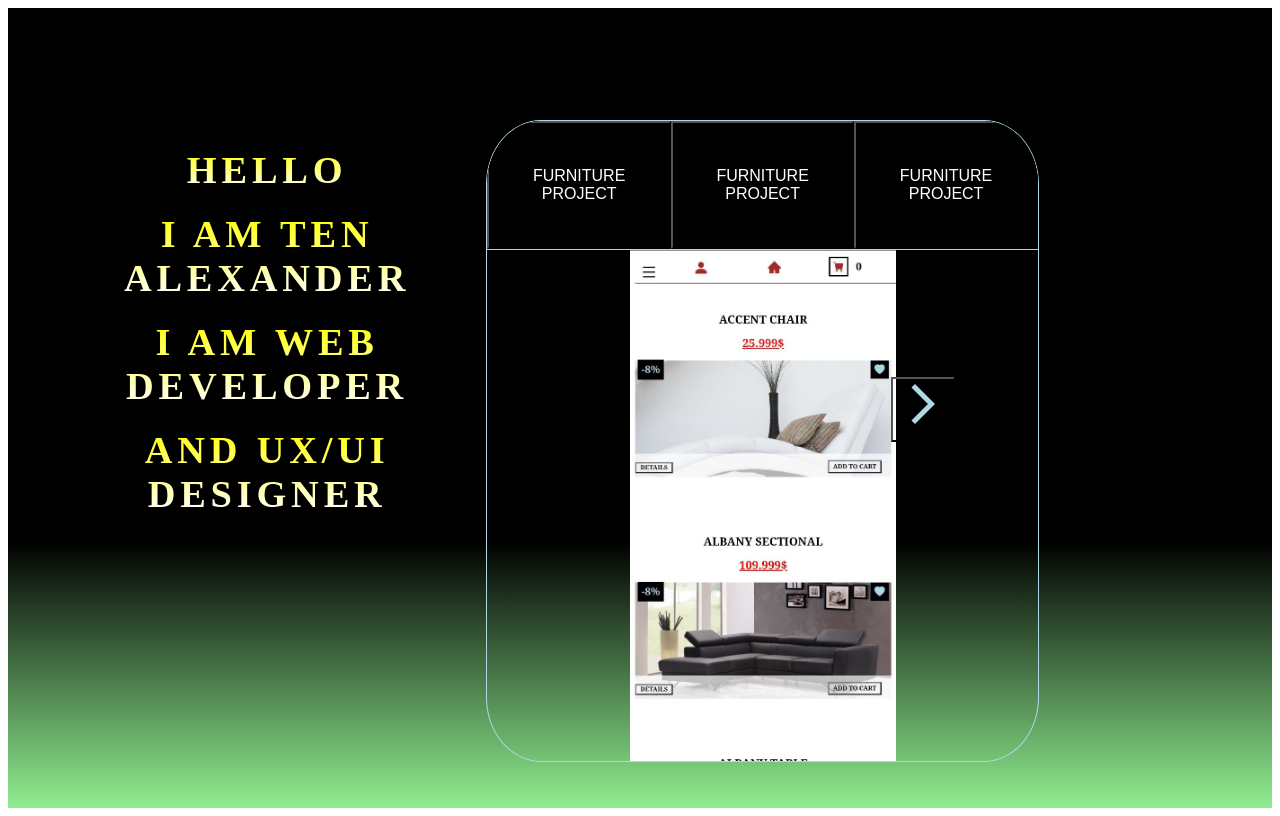
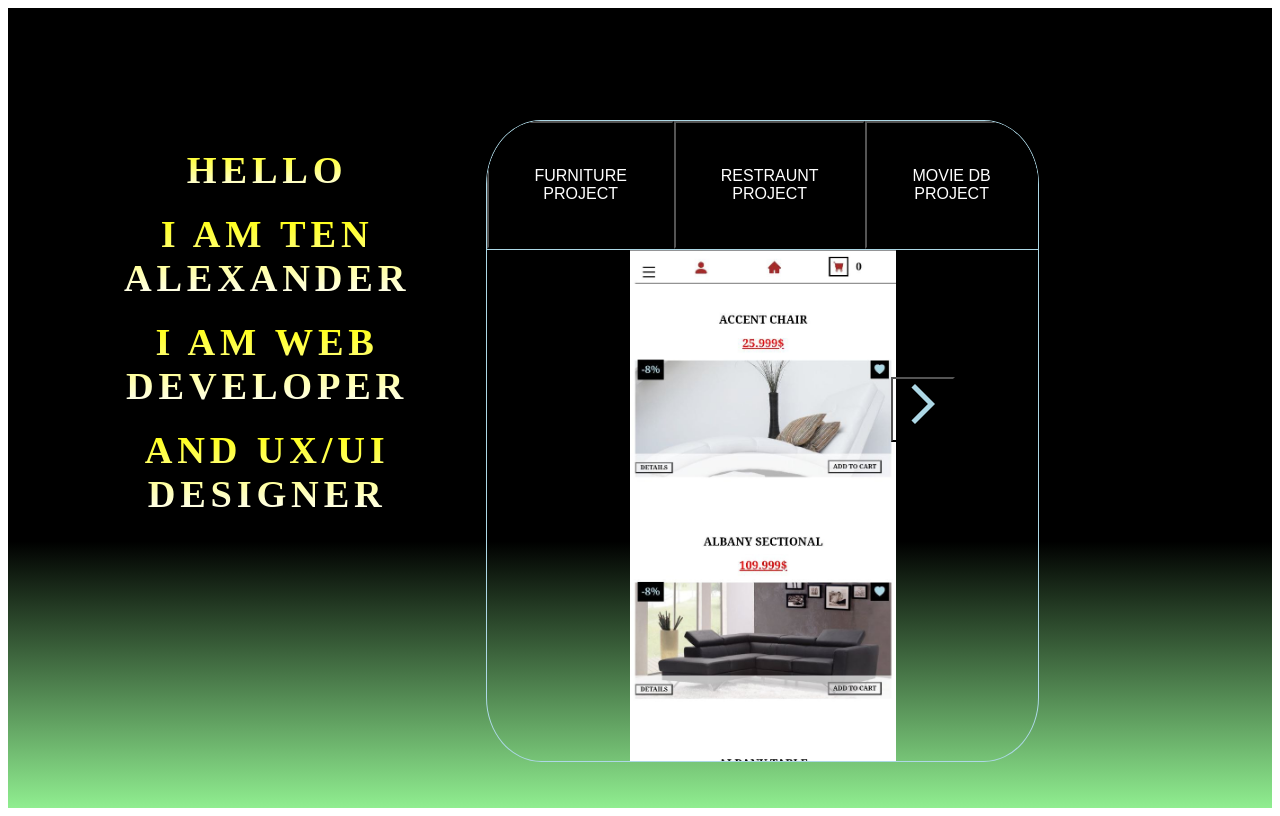
Before and after one commit to sashaTen/Portfolio, a React (Create React App) app: page / in a window 1280 px wide. Built offline with nearby package versions, Linux system fonts and the light colour scheme; a web font is replaced by a local one.

Commit message:
finished  gallery  main  function

```diff
--- a/src/components/expirience.js
+++ b/src/components/expirience.js
@@ -43,9 +43,30 @@ const Projects = () => {
   return (
     <div className="projectContainer">
       <article className="projectHeader">
-        <button className="switchProjectBtn">furniture project</button>
-        <button className="switchProjectBtn">furniture project</button>
-        <button className="switchProjectBtn">furniture project</button>
+        <button
+          onClick={() => {
+            setcurrentImgList(furnitureImg);
+          }}
+          className="switchProjectBtn"
+        >
+          furniture project
+        </button>
+        <button
+          onClick={() => {
+            setcurrentImgList(foodImgList);
+          }}
+          className="switchProjectBtn"
+        >
+          restraunt project
+        </button>
+        <button
+          onClick={() => {
+            setcurrentImgList(movieImgList);
+          }}
+          className="switchProjectBtn"
+        >
+          movie db project
+        </button>
       </article>
 
       <button
```
